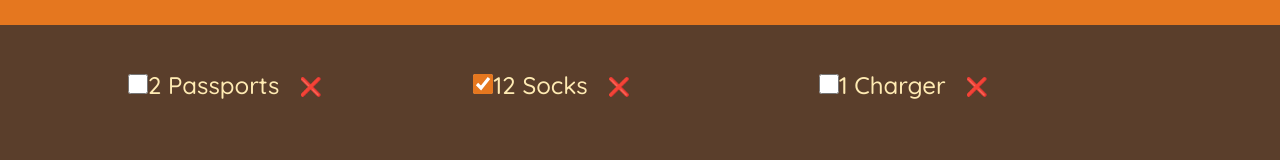
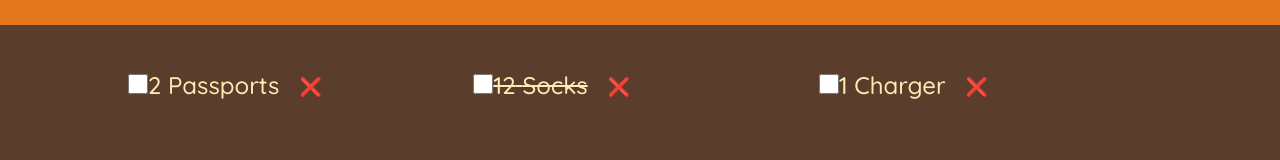
Before and after one commit to ATOROYO/05-travel-list, a React (Create React App) app: page / in a window 1280 px wide. Shown: the part 233-393 px from the top of the page. Built offline with nearby package versions, Linux system fonts and the light colour scheme.

Commit message:
Update Item component to conditionally style packed items

```diff
--- a/src/App.js
+++ b/src/App.js
@@ -42,8 +42,8 @@ function PackingList() {
 function Item({ item }) {
   return (
     <li>
-      <span>
-        <input type="checkbox" checked={item.packed} />
+      <span style={item.packed ? { textDecoration: "line-through" } : {}}>
+        <input type="checkbox" />
         {item.quantity} {item.description}
       </span>
       <button className="remove">❌</button>
```
